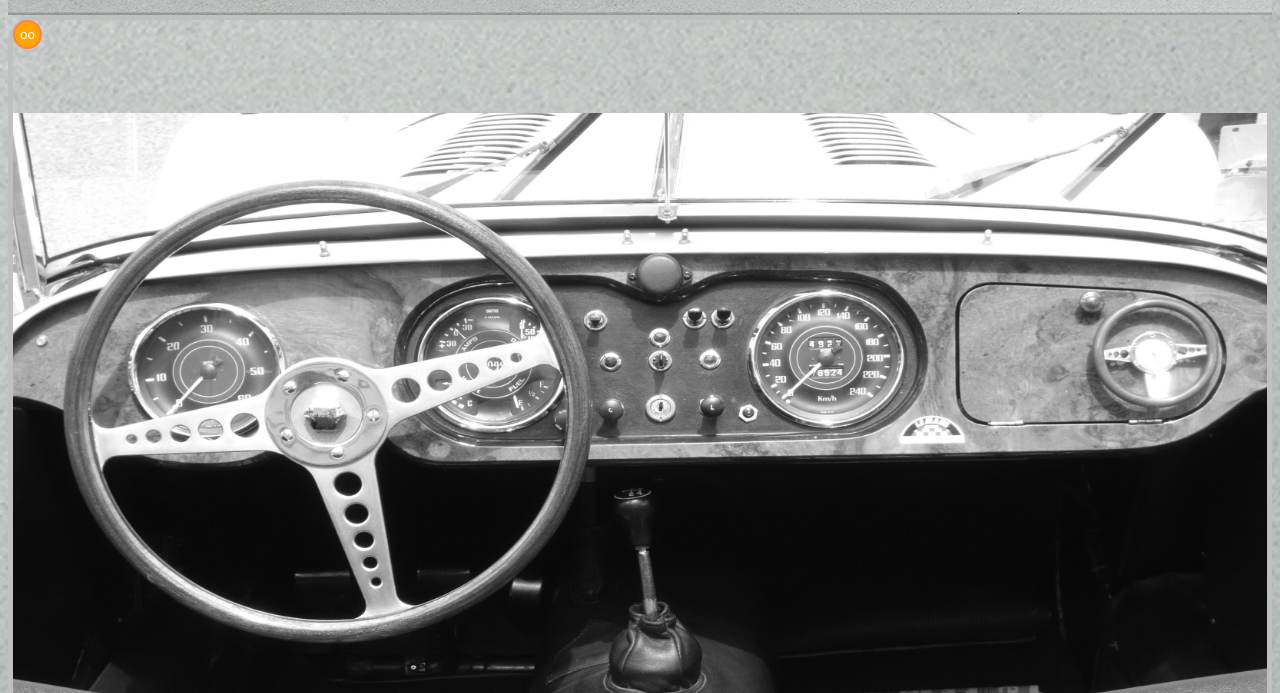
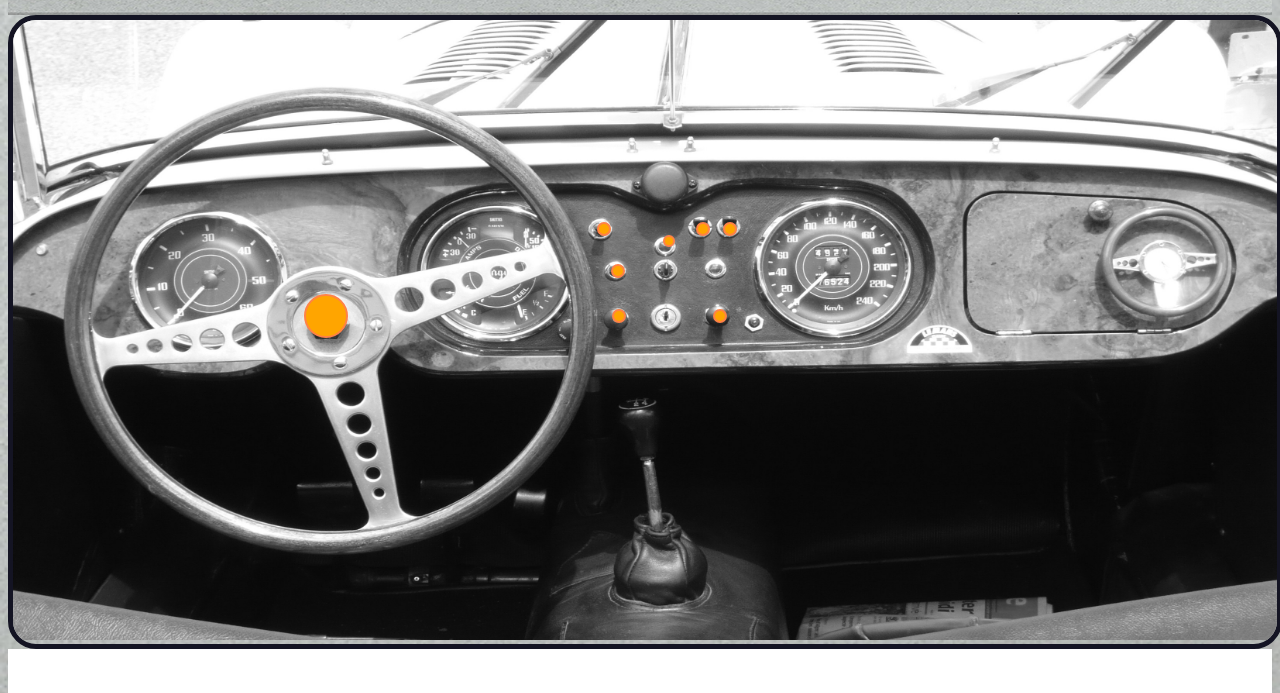
Before and after one commit to Rabotyage/sait, a plain HTML site: page Avtoshkola/src/index.html in a window 1280 px wide. Shown: the part 93-786 px from the top of the page. Drawn offline with Linux system fonts and the light colour scheme.

Commit message:
initiall commit

```diff
--- a/Avtoshkola/src/index.html
+++ b/Avtoshkola/src/index.html
@@ -40,18 +40,24 @@
 
 
 		.ramka1{
-	height: 800px;
-	position: center;
+	position: relative;
+	width: 100%;
     margin: 0 auto;
-    border-color: silver;
+    border-color: #141423;
     border-style:solid;
     border-radius: 28px;
     border-width: 5px;
-    background-color:white;
-    background: url(../img/Фон.jpg) no-repeat;
-    background-height: contain;
-	background-position: center;
-	background-size: 100%;}
+    overflow: hidden;
+    /*background-color:white; */
+    /*background: url(../img/Фон.jpg) no-repeat;*/
+    /*background-height: contain;*/
+	/*background-position: center;*/
+	/*background-size: 100%; */
+}
+
+	.ramka1 > img {
+		width: inherit;
+	}
 
 
 		.ramka2{
@@ -87,17 +93,107 @@
 		button.knopka {
 	size:cover;
 	color: #fff;
-	position:   ;
-	left: 200px;
+	position: absolute;
 	background: #FFA500;
 	padding: 5px;
 	border-radius: 29px;
 	border: 2px solid #FF8247;
 	}
 
+	button.knopka._1 {
+		left: 23%;
+		top: 44%;
+		padding: 20px;
+	}
+
+	button.knopka._2 {
+		left: 46.2%;
+		top: 32.4%;
+	}
+
+	button.knopka._3 {
+		left: 54%;
+		top: 32.4%;
+	}
+
+	button.knopka._4 {
+		left: 56.2%;
+		top: 32.4%;
+	}
+
+	button.knopka._5 {
+		left: 47.3%;
+		top: 39.1%;
+	}
+
+	button.knopka._6 {
+		left: 51.4%;
+		top: 34.4%;
+		padding: 4px;
+	}
+
+	button.knopka._7 {
+		left: 55.4%;
+		top: 46.4%;
+	}
+
+	button.knopka._8 {
+		left: 47.4%;
+		top: 46.4%;
+	}
+
 	button.knopka:hover {
 		background: #FF6347;
 	}
+
+	button.knopka:hover:after {
+		color: black;
+		padding: 5px;
+		/*Сюда добавь Нужные свойства*/
+
+		background-color: #fff;
+		position: absolute;
+	}
+	/*Кнопка 1 !!! При Наведнии*/
+	button.knopka._1:hover:after {
+		content: "Текст"; /*Текст при наведении на 1 кнопку*/
+	}
+
+	/*Кнопка 2 !!! При Наведнии*/
+	button.knopka._2:hover:after {
+		content: "Текст"; /*Текст при наведении на 2 кнопку*/
+	}
+
+	/*Кнопка 3 !!! При Наведнии*/
+	button.knopka._3:hover:after {
+		content: "Текст"; /*Текст при наведении на 3 кнопку*/
+	}
+
+	/*Кнопка 4 !!! При Наведнии*/
+	button.knopka._4:hover:after {
+		content: "Текст"; /*Текст при наведении на 4 кнопку*/
+	}
+
+	/*Кнопка 5 !!! При Наведнии*/
+	button.knopka._5:hover:after {
+		content: "Текст"; /*Текст при наведении на 5 кнопку*/
+	}
+
+	/*Кнопка 6 !!! При Наведнии*/
+	button.knopka._6:hover:after {
+		content: "Текст"; /*Текст при наведении на 6 кнопку*/
+	}
+
+	/*Кнопка 7 !!! При Наведнии*/
+	button.knopka._7:hover:after {
+		content: "Текст"; /*Текст при наведении на 7 кнопку*/
+	}
+
+	/*Кнопка 8 !!! При Наведнии*/
+	button.knopka._8:hover:after {
+		content: "Текст"; /*Текст при наведении на 8 кнопку*/
+	}
+
 	</style>
 
 	<!— Это уже не CSS—>
@@ -119,7 +215,15 @@
 
 		<div class="ramka1">
 		<!-- <img src= "../img/Фон.jpg" class="img-priborka"> -->
-			<button class="knopka"> оо</button>
+			<button class="knopka _1"></button>
+			<button class="knopka _2"></button>
+			<button class="knopka _3"></button>
+			<button class="knopka _4"></button>
+			<button class="knopka _5"></button>
+			<button class="knopka _6"></button>
+			<button class="knopka _7"></button>
+			<button class="knopka _8"></button>
+			<img src="../img/Фон.jpg" alt="Мащина">
 		</div>
 
 		<div class="ramka2">
```
Lines whose indentation alone changed are shown as unchanged.
